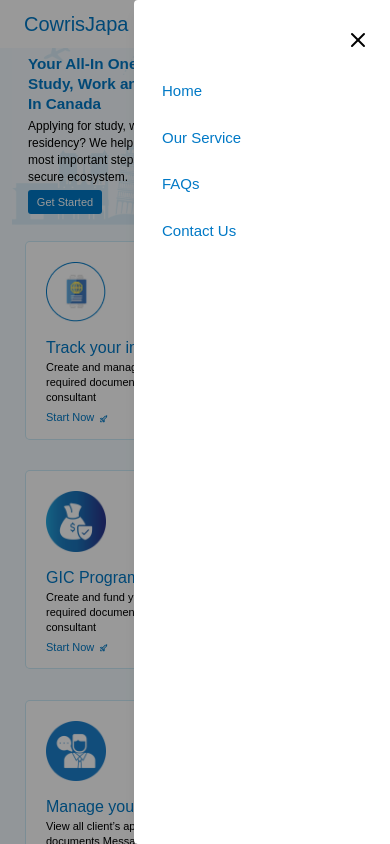
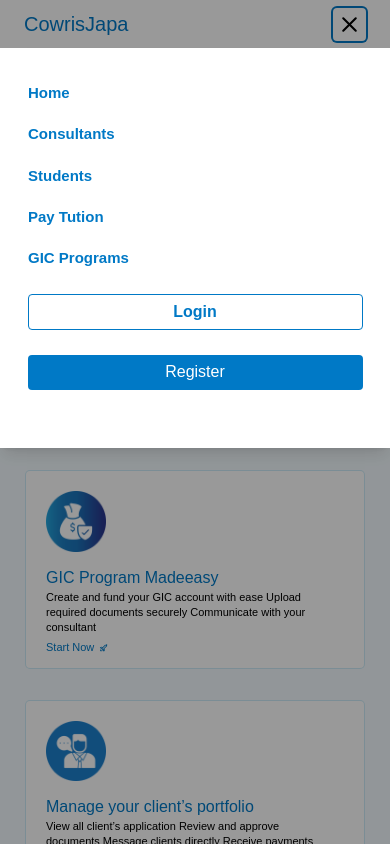
Before and after one commit to wizleriq/CowrisTech, a Next.js app: page / in a window 390 px wide. Both pictures are taken after a click on the button "Open menu". Shown: the top 844 px of the page. Built offline with nearby package versions, Linux system fonts and the light colour scheme; a web font is replaced by a local one.

Commit message:
Updated Menu Button

```diff
--- a/app/src/homePage.tsx
+++ b/app/src/homePage.tsx
@@ -38,8 +38,7 @@ const HomePage = () => {
 
         {/* Left panel content */}
         <main className="relative z-10 lg:w-[592px] lg:h-[322px] lg:flex lg:flex-col lg:p-2 lg:bg-transparent  lg:pt-0 pt-1.5 px-4
-        lg:orange-400
-        w-[250px] h-[70.59]">
+        lg:orange-400 w-[250px] h-[70.59]">
           <div className='lg:w-[550px] lg:h-[110px] lg:bg-transparent'>
             <h2 className='lg:font-semibold lg:text-[35px] lg:leading-11 lg:text-[#0079C6]
             font-semibold text-[15.27px] text-[#0079C6] leading-5'>
@@ -121,7 +120,7 @@ const HomePage = () => {
 <div
   key={card.id}
   className="
-    lg:w-[236px] lg:h-[209px] lg:shadow-lg border border-[#9BD9F280] lg:bg-white
+    lg:w-[236px] lg:h-[209px] lg:shadow-lg border lg:bg-white
     lg:rounded-[5px] lg:flex lg:flex-col lg:justify-between lg:p-5
     w-[340px] h-[199px] p-5 border-[#9BD9F280] bg-white rounded-[5px]
     flex flex-col justify-between
@@ -244,7 +243,7 @@ const HomePage = () => {
         </div>
         { /* small screen starts */ }
         <div className='lg:w-[385px] lg:hidden block lg:h-[334px] lg:border lg:rounded-sm lg:border-[#0079C6] lg:flex lg:flex-col lg:items-center
-            bg-[#FFFFFF] lg:mt-0 lg:pb-0 pb-4 bg-[#F4FBFF] mt-8 w-[340px] h-[290.5px] rounded-sm border-[#0079C6] flex flex-col items-center'>
+            bg-[#FFFFFF] lg:mt-0 lg:pb-0 pb-4  mt-8 w-[340px] h-[290.5px] rounded-sm border shadow-md border-[#9BD9F280] flex flex-col items-center'>
             <div className='lg:w-[315px] lg:h-[213px] lg:bg-transparent  lg:flex lg:flex-col lg:justify-between lg:mt-10 lg:text-[#000000]
           w-[278px] h-[187.9px] flex flex-col justify-between mt-10 text-[#000000] bg-white'>
               <div className='lg:w-[314px] lg:h-[66.5px] lg:rounded-sm lg:flex lg:flex-col lg:justify-between lg:bg-transparent
@@ -595,7 +594,7 @@ lg:mb-0 lg:p-8 rounded-[5px] bg-[#0079C63D] w-screen h-[840px] mt-4 flex flex-co
   </div>
 
 </main>
-{/* Contact Section Endss */ }
+{/* Contact Section Ends */ }
 </section>
   )
 }
--- a/app/src/navbar.tsx
+++ b/app/src/navbar.tsx
@@ -3,7 +3,7 @@ import React, { useState } from "react"
 import { Menu, X } from "lucide-react"
 
 const Navbar = () => {
-  const [isOpen, setIsOpen] = useState(false)
+const [isOpen, setIsOpen] = useState(false)
 
   const toggle = () => setIsOpen(prev => !prev)
   const closeMenu = () => setIsOpen(false)
@@ -96,8 +96,8 @@ const Navbar = () => {
         {/* Sliding panel */}
         <nav
           className={`
-            absolute top-0 right-0 h-full w-64 bg-white shadow-lg rounded-l
-            p-4 pt-6
+            absolute top-0 right-0 h-100 w-full bg-white shadow-lg
+            p-4 pt-6 mt-12
             transition-transform duration-300
             ${isOpen ? "translate-x-0" : "translate-x-full"}
           `}
@@ -111,16 +111,17 @@ const Navbar = () => {
               aria-label="Close menu"
               className="p-1 rounded focus:outline-none focus:ring-2 focus:ring-[#0079C6]"
             >
-              <X size={24} />
+              {/* <X size={24} /> */}
             </button>
           </div>
 
-          <ul className="space-y-2">
+          <ul className="space-y-2 font-semibold text-[17.27px] -mt-5 leading-[100%] text-[#C0C3CD]">
             {[
               { label: "Home", href: "/" },
-              { label: "Our Service", href: "#hire" },
-              { label: "FAQs", href: "#faqs" },
-              { label: "Contact Us", href: "#contact" },
+              { label: "Consultants", href: "#hire" },
+              { label: "Students", href: "#faqs" },
+              { label: "Pay Tution", href: "#contact" },
+              { label: "GIC Programs", href: "#contact" },
             ].map(link => (
               <li
                 key={link.label}
@@ -153,6 +154,20 @@ const Navbar = () => {
               </li>
             ))}
           </ul>
+          <div className="flex flex-col justify-between items-center mx-auto  bg-ed-500 w-84 h-24 mt-5">
+            {/* width: 335;
+height: 25.796106338500977;
+top: 254.82px;
+left: 30px;
+angle: 0 deg;
+opacity: 1;
+border-radius: 2.42px;
+border-width: 0.61px; */}
+
+            <button className="w-[335px] h-[35.79px] bg-transparent rounded-sm font-semibold text-[#0079C6]  border border-[#0079C6] ">Login</button>
+          <button className="w-[335px] h-[35.79px] font-semibol bg-[#0079C6] text-white rounded-sm">Register</button>
+          </div>
+
         </nav>
       </div>
     </section>
```
